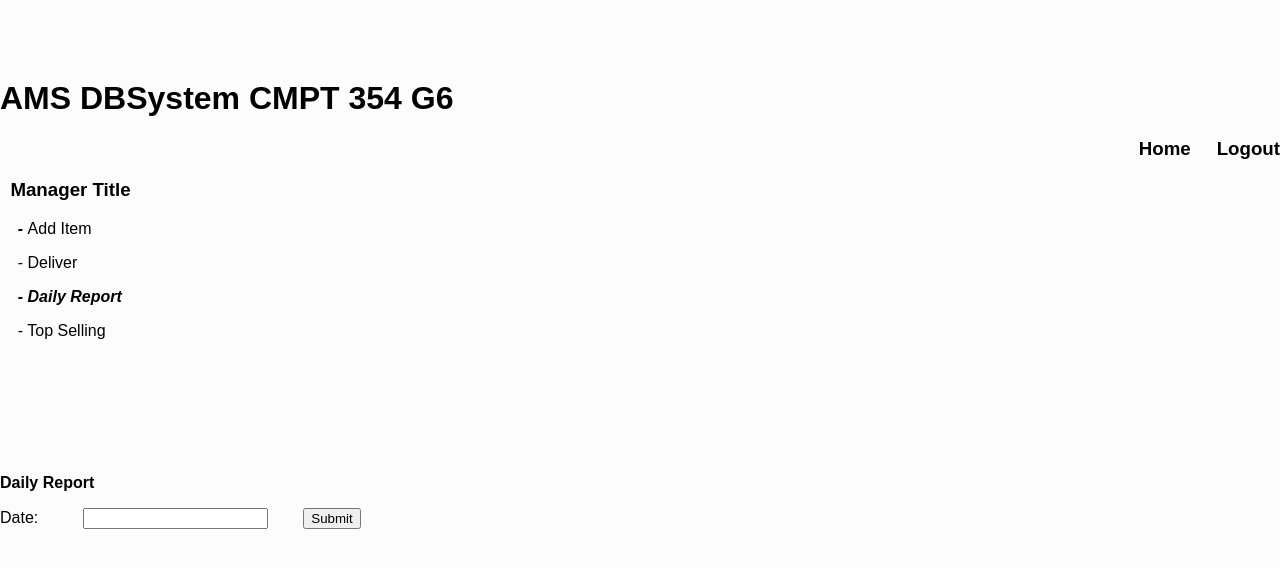
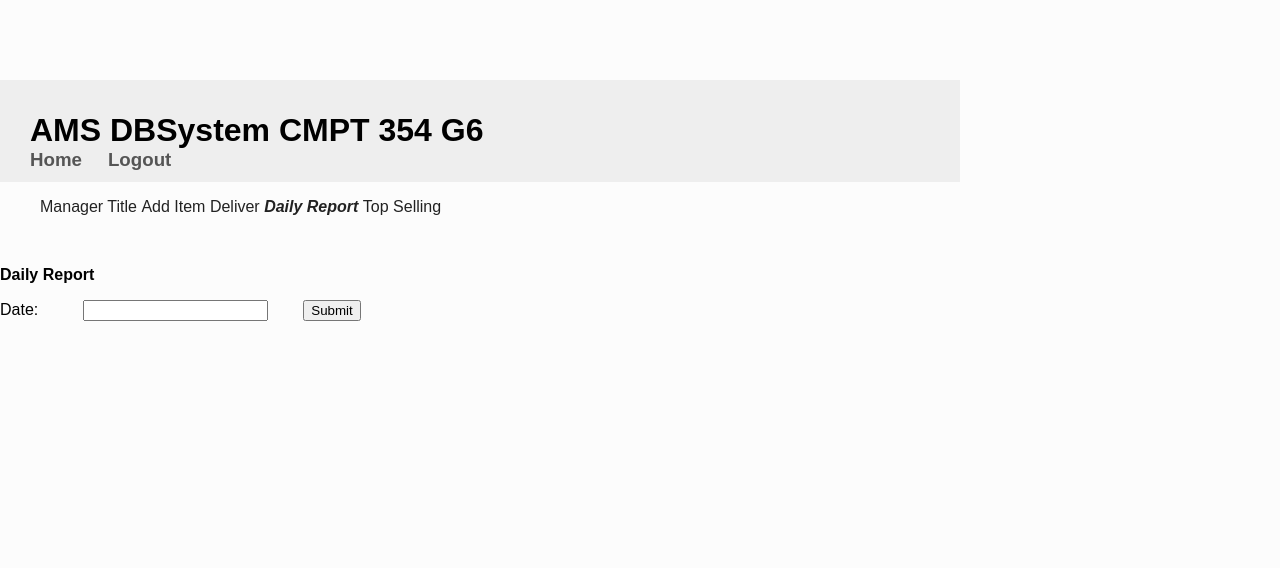
Before and after one commit to 354G6/AMS-DBSystem, a PHP site: page /manager-dailyReportX.php in a window 1280 px wide. Shown: the top 568 px of the page. Run offline with PHP 8.4, Linux system fonts and the light colour scheme.

Commit message:
renovated UI implementation to PHP based redirecting

```diff
--- a/UI/manager-dailyReportX.php
+++ b/UI/manager-dailyReportX.php
@@ -13,18 +13,18 @@
 
 <body>
 <h1>&nbsp;</h1>
-<div id="Layer3">
+<div id="Header">
   <h1>AMS DBSystem CMPT 354 G6</h1>
   <h3 align="right">Home &nbsp; &nbsp; Logout </h3>
 </div>
-<div id="Layer1">
-  <h3> &nbsp; Manager Title</h3>
-  <p align="left">	&nbsp; &nbsp; <em><strong>- </strong></em>Add Item</p>
-  <p align="left">&nbsp; &nbsp; - Deliver</p>
-  <p align="left">&nbsp; &nbsp; <em><strong>- Daily Report</strong></em><strong></strong></p>
-  <p align="left">&nbsp; &nbsp; - Top Selling</p>
-  <h3>&nbsp; </h3>
-  <h3>&nbsp; </h3>
+<div id="Menu">
+  <ul id = "Navi" class = "Menu">
+  <li>Manager Title</li>
+  <li>Add Item</li>
+  <li>Deliver</li>
+  <li><em><strong>Daily Report</strong></em><strong></strong></li>
+  <li>Top Selling</li>
+  </ul>
 </div>
 <div id="Layer2">
   <p>&nbsp;</p>
```
